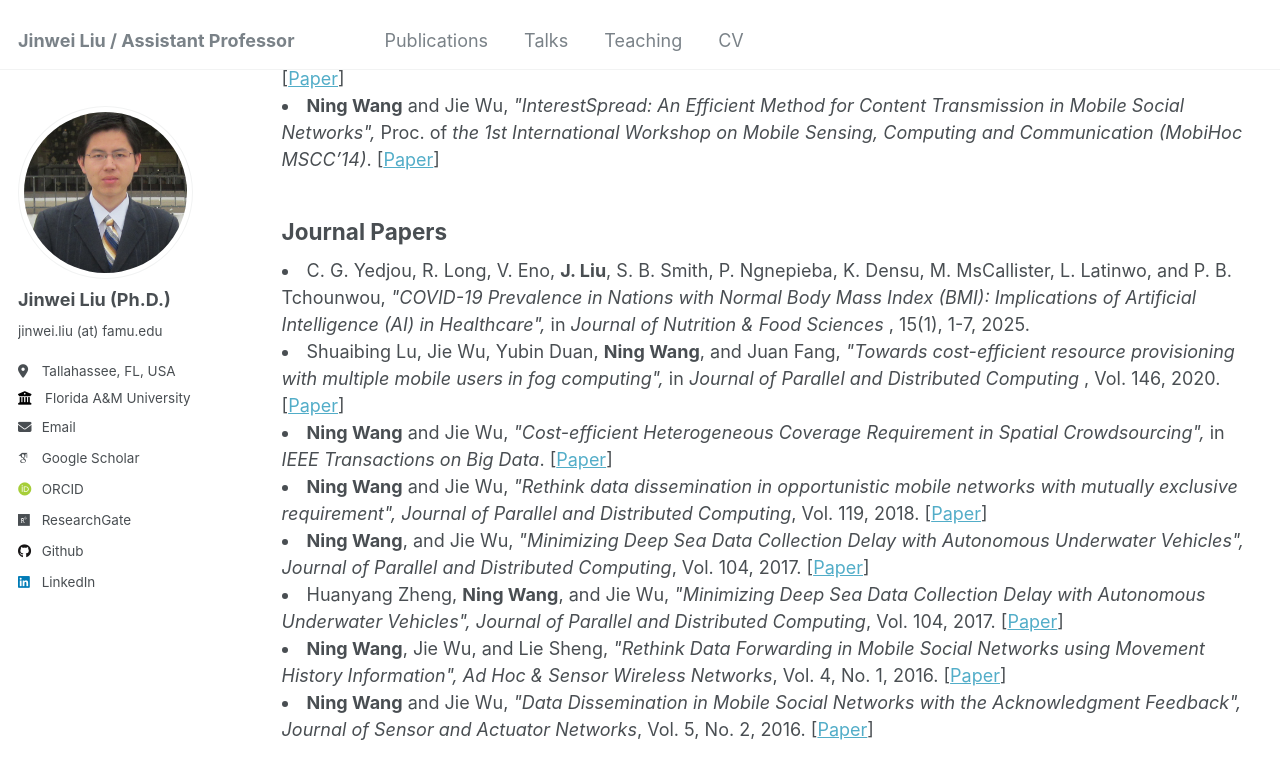
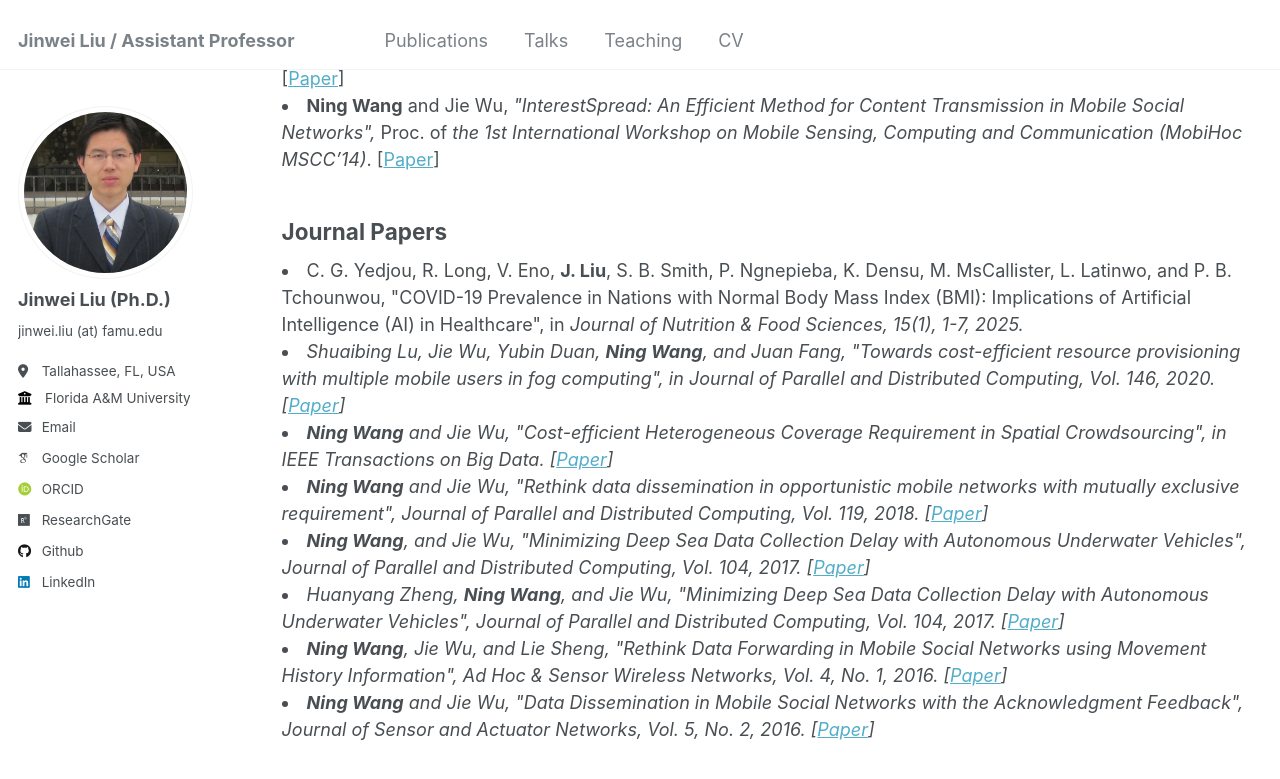
Before and after one commit to jinweiliucu/jinweiliucu.github.io, a Jekyll site: the page built from _publications/publications.html, in a window 1280 px wide and 900 px high, scrolled down 1439 px. Shown: the top 779 px of the window. Built offline with Jekyll 4.4.1, drawn with Linux system fonts in a browser that asks for light colours; some web fonts are replaced; some of the changed text lies outside the part shown.

```diff
--- a/_publications/publications.html
+++ b/_publications/publications.html
@@ -146,33 +145,26 @@ author_profile: true
 
 <h2 class="text-left">Journal Papers</h2>
 
- <li>  C. G. Yedjou, R. Long, V. Eno, <strong>J. Liu</strong>, S. B. Smith, P. Ngnepieba, K. Densu, M. MsCallister, L. Latinwo, and P. B. Tchounwou, <em>"COVID-19 Prevalence in Nations with Normal Body Mass Index (BMI): Implications of Artificial Intelligence (AI) in Healthcare",</em>
-        in <em>Journal of Nutrition & Food Sciences
-</em>, 15(1), 1-7, 2025.
+     <li>  C. G. Yedjou, R. Long, V. Eno, <strong>J. Liu</strong>, S. B. Smith, P. Ngnepieba, K. Densu, M. MsCallister, L. Latinwo, and P. B. Tchounwou, "COVID-19 Prevalence in Nations with Normal Body Mass Index (BMI): Implications of Artificial Intelligence (AI) in Healthcare",</em>
+        in <em>Journal of Nutrition & Food Sciences, 15(1), 1-7, 2025.
       <!-- [<a href="/website/paper/Ning_TBD_2018.pdf">Paper</a>] -->
 	   </span><br>
 	   </li>
      </li>
 
- <li>  Shuaibing Lu, Jie Wu, Yubin Duan, <strong>Ning Wang</strong>, and Juan Fang, <em>"Towards cost-efficient resource provisioning with multiple mobile users in fog computing",</em>
-       in <em>Journal of Parallel and Distributed Computing
-</em>, Vol. 146, 2020.
+     <li>  Shuaibing Lu, Jie Wu, Yubin Duan, <strong>Ning Wang</strong>, and Juan Fang, <em>"Towards cost-efficient resource provisioning with multiple mobile users in fog computing",</em>
+       in <em>Journal of Parallel and Distributed Computing</em>, Vol. 146, 2020.
       [<a href="/website/paper/Ning_TBD_2018.pdf">Paper</a>]
 	   </span><br>
 	   </li>
      </li>
 
-
-
-
-
-	 <li><strong>Ning Wang</strong> and Jie Wu, <em>"Cost-efficient Heterogeneous Coverage Requirement in Spatial Crowdsourcing",</em>
+ <li><strong>Ning Wang</strong> and Jie Wu, <em>"Cost-efficient Heterogeneous Coverage Requirement in Spatial Crowdsourcing",</em>
        in <em>IEEE Transactions on Big Data</em>.
       [<a href="/website/paper/Ning_TBD_2018.pdf">Paper</a>]
 	   </span><br>
 	   </li>
      </li>
-
 
      <li><strong>Ning Wang</strong> and Jie Wu, <em>"Rethink data dissemination in opportunistic mobile networks with mutually exclusive requirement",</em>
       <em> Journal of Parallel and Distributed Computing</em>, Vol. 119, 2018.
@@ -188,14 +180,12 @@ author_profile: true
      </li>
      </li>
 
-
       <li>Huanyang Zheng, <strong>Ning Wang</strong>, and Jie Wu, <em>"Minimizing Deep Sea Data Collection Delay with Autonomous Underwater Vehicles",</em>
       <em> Journal of Parallel and Distributed Computing</em>, Vol. 104, 2017.
       [<a href="/website/paper/deepsea_JPDC_2017.pdf">Paper</a>]
 	   </span><br>
 	   </li>
      </li>
-
 
       <li><strong>Ning Wang</strong>, Jie Wu, and Lie Sheng, <em>"Rethink Data Forwarding in Mobile Social Networks using Movement History Information",</em>
       <em> Ad Hoc & Sensor Wireless Networks</em>, Vol. 4, No. 1, 2016.
@@ -204,7 +194,6 @@ author_profile: true
 	   </li>
      </li>
 
-
       <li><strong>Ning Wang</strong> and Jie Wu, <em>"Data Dissemination in Mobile Social Networks with the Acknowledgment Feedback",</em>
       <em> Journal of Sensor and Actuator Networks</em>,  Vol. 5, No. 2, 2016.
       [<a href="/website/paper/jsan.pdf">Paper</a>]
```
Also changed, not shown: other parts of _publications/publications.html (+3 -4 lines).
